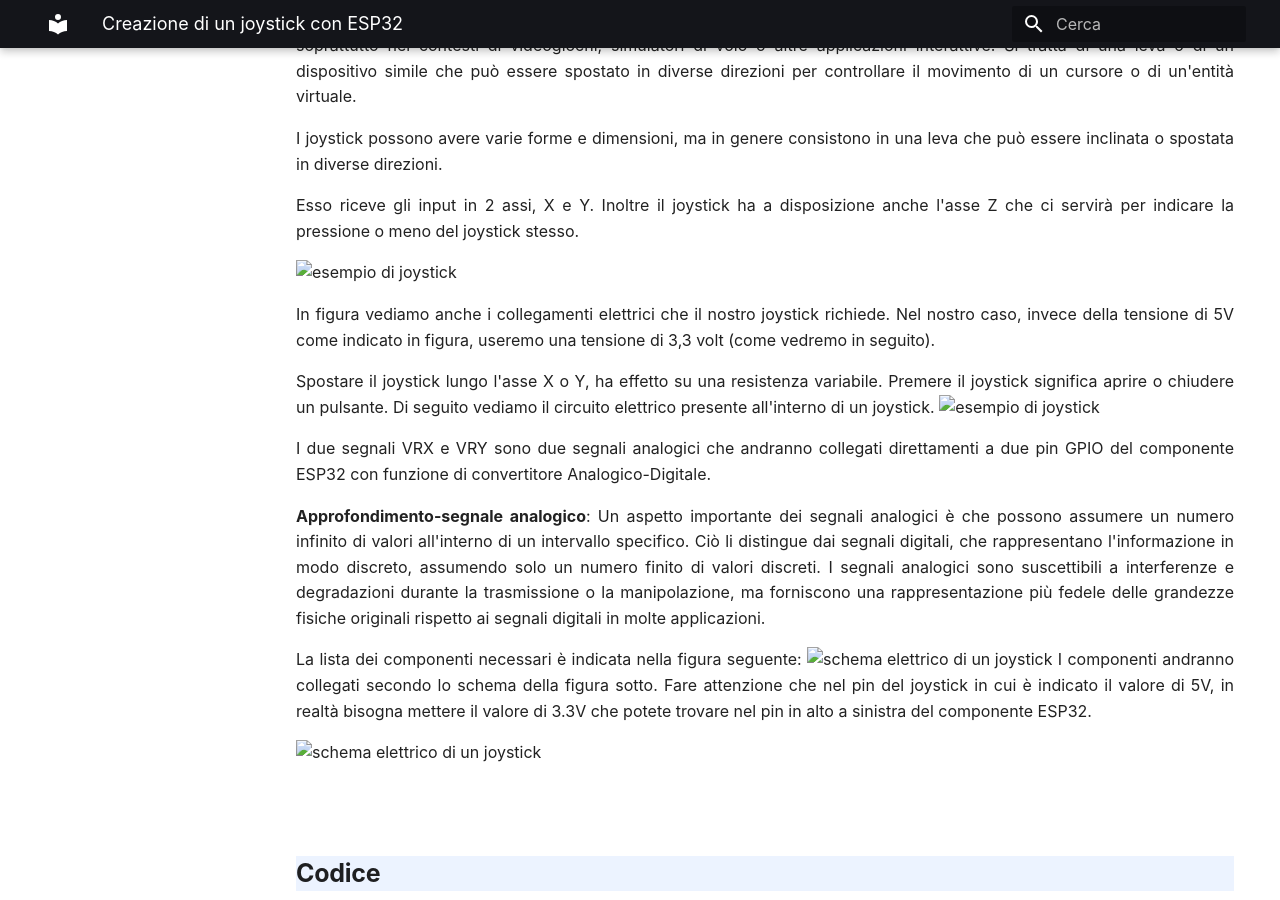
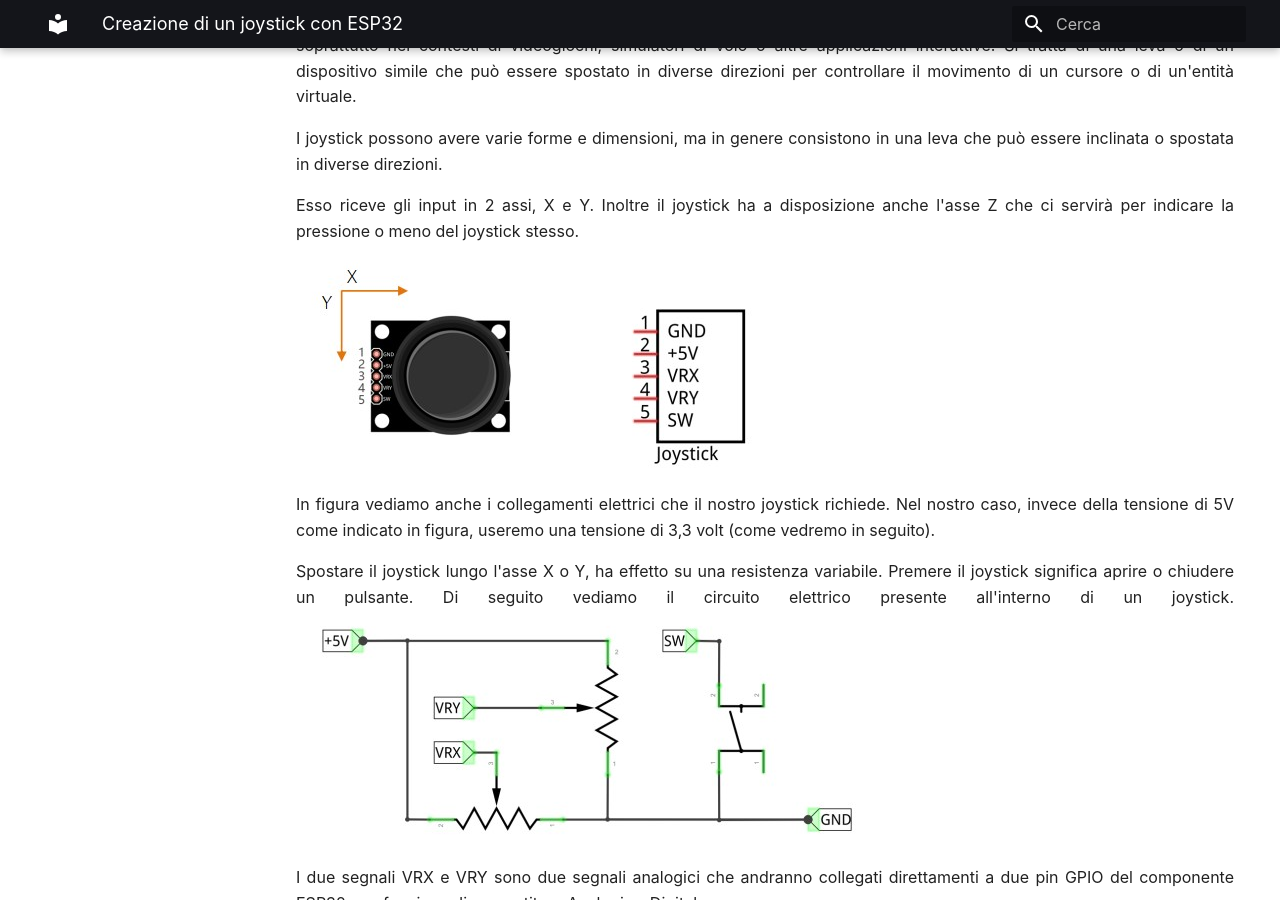
Before and after one commit to dvjlabs/esp32_course, an MkDocs documentation site: the page built from docs/corso/joystick.md, in a window 1280 px wide and 900 px high, scrolled down 337 px. Built offline with MkDocs 1.6.1 and Material for MkDocs 9.7.7, drawn with Linux system fonts in a browser that asks for light colours.

Commit message:
aggiornato joystick.md

```diff
--- a/docs/corso/joystick.md
+++ b/docs/corso/joystick.md
@@ -8,12 +8,12 @@ I joystick possono avere varie forme e dimensioni, ma in genere consistono in un
 
 Esso riceve gli input in 2 assi, X e Y. Inoltre il joystick ha a disposizione anche l'asse Z che ci servirà per indicare la pressione o meno del joystick stesso.
 
-![esempio di joystick](joystick.jpg)
+![esempio di joystick](images/joystick.jpg)
 
 In figura vediamo anche i collegamenti elettrici che il nostro joystick richiede. Nel nostro caso, invece della tensione di 5V come indicato in figura, useremo una tensione di 3,3 volt (come vedremo in seguito).
 
 Spostare il joystick lungo l'asse X o Y, ha effetto su una resistenza variabile. Premere il joystick significa aprire o chiudere un pulsante. Di seguito vediamo il circuito elettrico presente all'interno di un joystick.
-![esempio di joystick](schemajoy.jpg)
+![esempio di joystick](images/schemajoy.jpg)
 
 I due segnali VRX e VRY sono due segnali analogici che andranno collegati direttamenti a due pin GPIO del componente ESP32 con funzione di convertitore Analogico-Digitale.
 
@@ -21,10 +21,10 @@ I due segnali VRX e VRY sono due segnali analogici che andranno collegati dirett
 Un aspetto importante dei segnali analogici è che possono assumere un numero infinito di valori all'interno di un intervallo specifico. Ciò li distingue dai segnali digitali, che rappresentano l'informazione in modo discreto, assumendo solo un numero finito di valori discreti. I segnali analogici sono suscettibili a interferenze e degradazioni durante la trasmissione o la manipolazione, ma forniscono una rappresentazione più fedele delle grandezze fisiche originali rispetto ai segnali digitali in molte applicazioni.
 
 La lista dei componenti necessari è indicata nella figura seguente:
-![schema elettrico di un joystick](listacomponenti.jpg)
+![schema elettrico di un joystick](images/listacomponenti.jpg)
 I componenti andranno collegati secondo lo schema della figura sotto. Fare attenzione che nel pin del joystick in cui è indicato il valore di 5V, in realtà bisogna mettere il valore di 3.3V che potete trovare nel pin in alto a sinistra del componente ESP32.
 
-![schema elettrico di un joystick](schema1.jpg)
+![schema elettrico di un joystick](images/schema1.jpg)
 
 ## Codice
 
```
